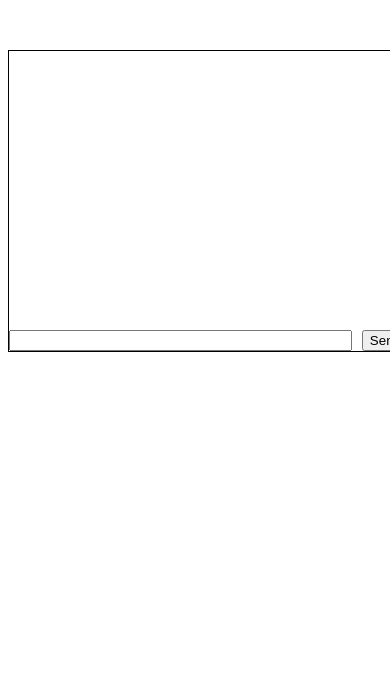
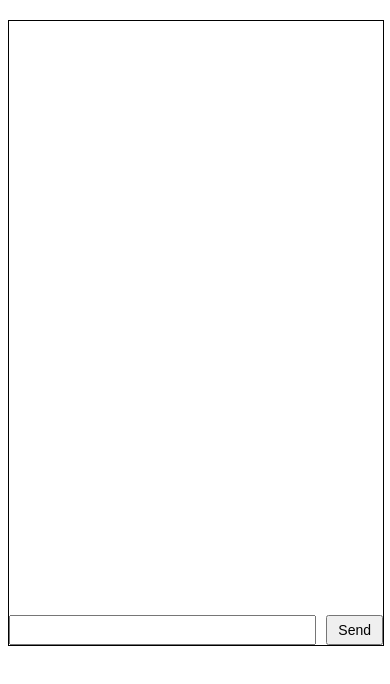
Before and after one commit to TBBdlz/rr_origin_care, a plain HTML site: page client/chat.html in a window 390 px wide. Drawn offline with Linux system fonts and the light colour scheme.

Commit message:
update chat related file

```diff
--- a/client/main.css
+++ b/client/main.css
@@ -1,7 +1,8 @@
 .chat-box {
 	border: 1px solid black;
-	height: 300px;
-	width: 400px;
+	height: calc(100vh - 120px);
+	width: 100%;
+	max-width: 400px;
 	margin: 50px auto;
 	display: flex;
 	flex-direction: column;
@@ -14,30 +15,54 @@
 
 .input-box {
 	display: flex;
+	align-items: center;
+	margin-top: 10px;
 }
 
 #message-input {
 	flex-grow: 1;
+	padding: 5px;
+	font-size: 16px;
+	width: 100%;
+	box-sizing: border-box;
 }
 
 #send-button {
 	margin-left: 10px;
+	padding: 5px 10px;
+	font-size: 16px;
 }
 
 .user-message {
 	background-color: #f2f2f2;
 	color: black;
-	margin: 5px 0;
+	margin: 5px 10px;
 	padding: 5px;
 	border-radius: 5px 5px 5px 0;
 	align-self: flex-start;
+	max-width: 70%;
+	word-wrap: break-word;
 }
 
 .bot-message {
 	background-color: #4caf50;
 	color: white;
-	margin: 5px 0;
+	margin: 5px 10px;
 	padding: 5px;
 	border-radius: 5px 5px 0 5px;
 	align-self: flex-end;
+	max-width: 70%;
+	word-wrap: break-word;
 }
+
+@media only screen and (max-width: 600px) {
+	.chat-box {
+		height: calc(100vh - 220px);
+		margin: 20px auto;
+	}
+
+	#message-input,
+	#send-button {
+		font-size: 14px;
+	}
+}
```
